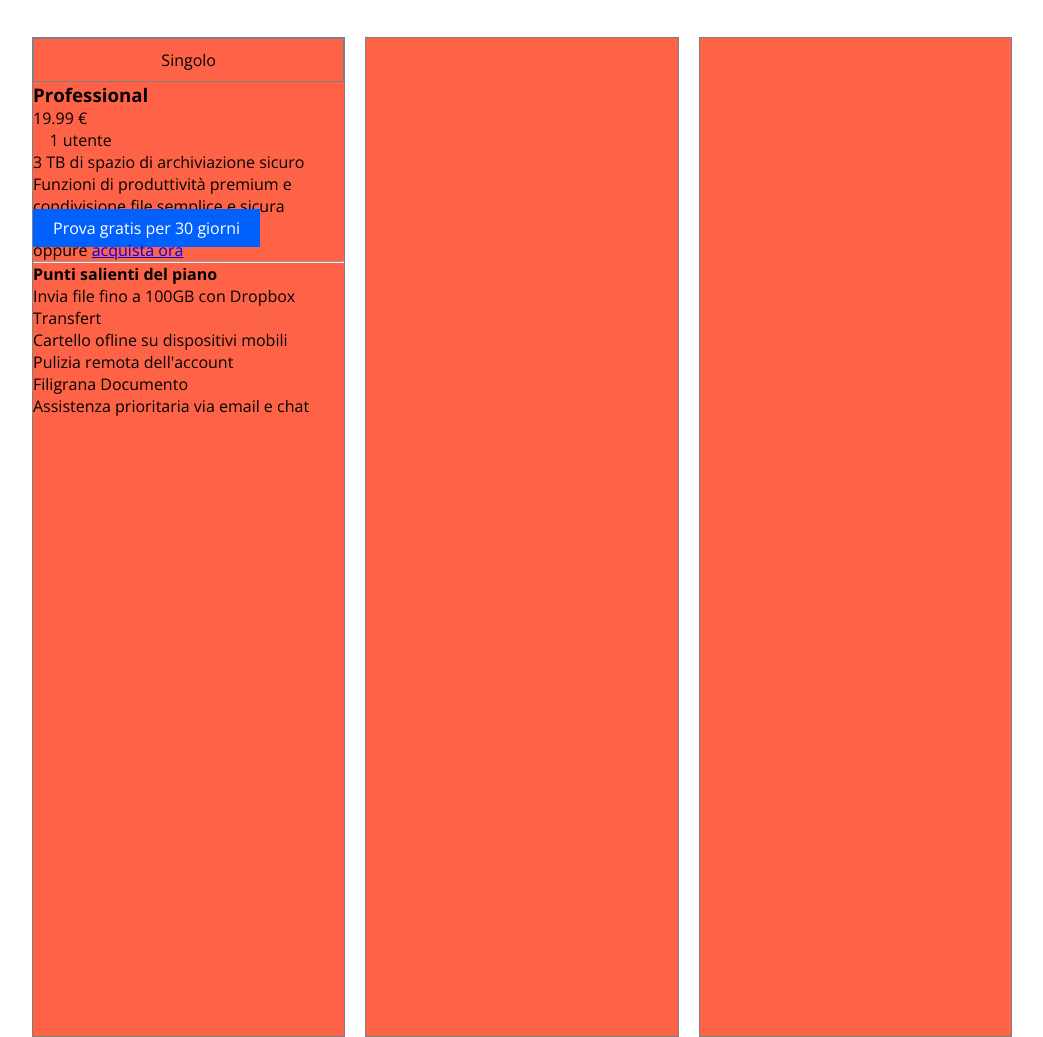
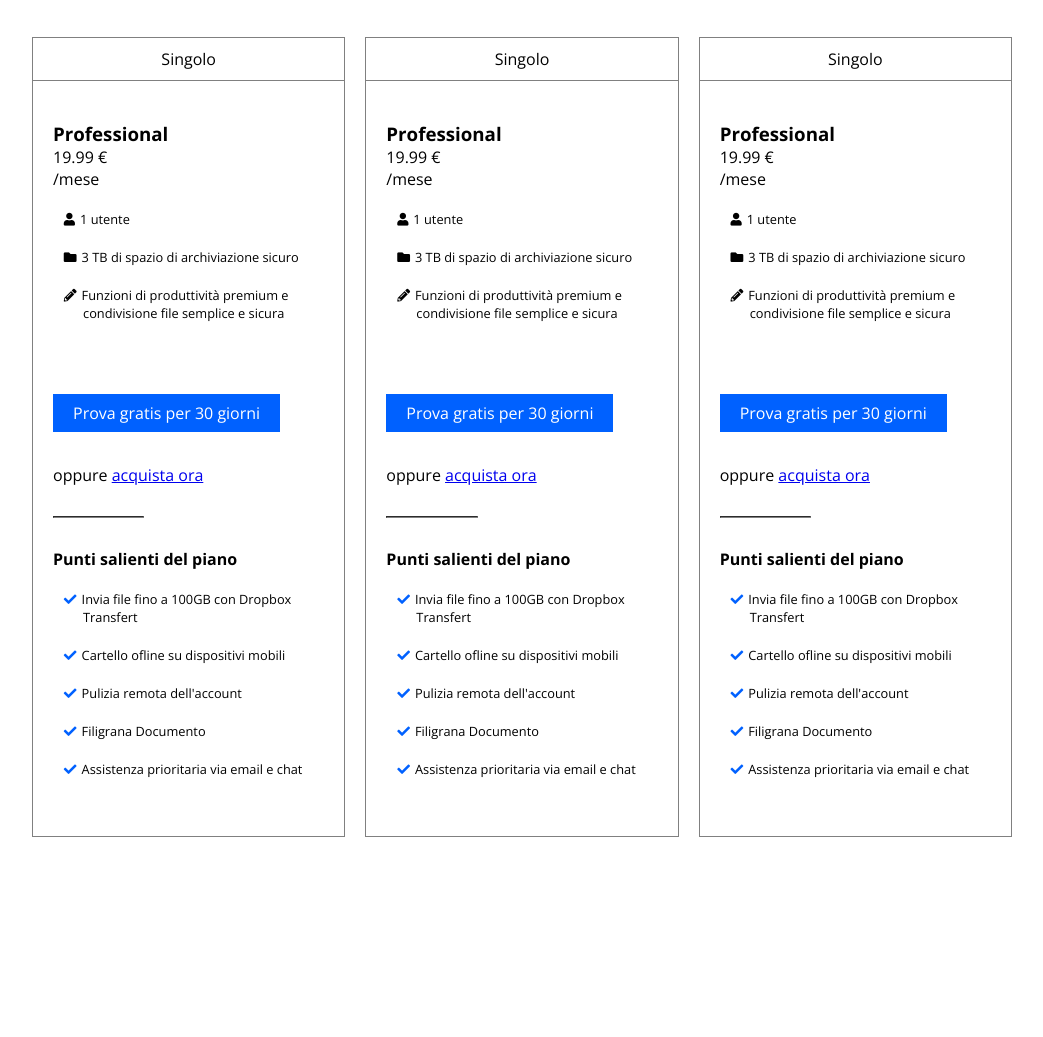
Before and after one commit to Simone-De-Santis/htmlcss-dropbox, a plain HTML site: page index.html in a window 1280 px wide. Shown: the part 1040-2077 px from the top of the page, without its empty margins (108-1151 px from the left). After the commit the page ends 1878 px from the top, so only its background shows below. Drawn offline with nearby package versions, Linux system fonts and the light colour scheme.

Commit message:
fine colonne

```diff
--- a/index.html
+++ b/index.html
@@ -84,31 +84,102 @@
                             <section class="subscription-name">
                                 <h3>Professional</h3>
                                 <p>19.99 &euro;</p>
+                                <p>/mese</p>
                                 <section class="subscription-info">
                                     <ol>
                                         <li class="icon user">1 utente</li>
-                                        <li>3 TB di spazio di archiviazione sicuro</li>
-                                        <li>Funzioni di produttività premium e condivisione file semplice e sicura </li>
+                                        <li class="icon folder">3 TB di spazio di archiviazione sicuro</li>
+                                        <li class="icon pencil">Funzioni di produttività premium e condivisione file
+                                            semplice e sicura </li>
                                     </ol>
-                                    <p><a href="#" class="btn btn-blue">Prova gratis per 30 giorni</a></p>
+                                    <p class="btn-col-info"><a href="#" class="btn btn-blue btn-col-info">Prova gratis
+                                            per 30 giorni</a></p>
                                     <p>oppure <a href="#">acquista ora</a></p>
-                                    <hr>
+                                    <hr class="hr-coll">
                                     <section class="subscription-specifications">
                                         <h4>Punti salienti del piano</h4>
                                         <ul>
-                                            <li>Invia file fino a 100GB con Dropbox Transfert</li>
-                                            <li>Cartello ofline su dispositivi mobili</li>
-                                            <li>Pulizia remota dell'account</li>
-                                            <li>Filigrana Documento</li>
-                                            <li>Assistenza prioritaria via email e chat</li>
+                                            <li class="icon check">Invia file fino a 100GB con Dropbox Transfert</li>
+                                            <li class="icon check">Cartello ofline su dispositivi mobili</li>
+                                            <li class="icon check">Pulizia remota dell'account</li>
+                                            <li class="icon check">Filigrana Documento</li>
+                                            <li class="icon check">Assistenza prioritaria via email e chat</li>
                                         </ul>
                                     </section>
                                 </section>
                             </section>
                         </div>
                     </div>
-                    <div class="col w-33 central-col"></div>
-                    <div class="col w-33"></div>
+
+                    <div class="col w-33 central-col">
+                        <div class="header-col ">
+                            <p>Singolo</p>
+                        </div>
+                        <div class="main-collum">
+                            <section class="subscription-name">
+                                <h3>Professional</h3>
+                                <p>19.99 &euro;</p>
+                                <p>/mese</p>
+                                <section class="subscription-info">
+                                    <ol>
+                                        <li class="icon user">1 utente</li>
+                                        <li class="icon folder">3 TB di spazio di archiviazione sicuro</li>
+                                        <li class="icon pencil">Funzioni di produttività premium e condivisione file
+                                            semplice e sicura </li>
+                                    </ol>
+                                    <p class="btn-col-info"><a href="#" class="btn btn-blue btn-col-info">Prova gratis
+                                            per 30 giorni</a></p>
+                                    <p>oppure <a href="#">acquista ora</a></p>
+                                    <hr class="hr-coll">
+                                    <section class="subscription-specifications">
+                                        <h4>Punti salienti del piano</h4>
+                                        <ul>
+                                            <li class="icon check">Invia file fino a 100GB con Dropbox Transfert</li>
+                                            <li class="icon check">Cartello ofline su dispositivi mobili</li>
+                                            <li class="icon check">Pulizia remota dell'account</li>
+                                            <li class="icon check">Filigrana Documento</li>
+                                            <li class="icon check">Assistenza prioritaria via email e chat</li>
+                                        </ul>
+                                    </section>
+                                </section>
+                            </section>
+                        </div>
+                    </div>
+                    <div class="col w-33">
+                        <div class="header-col ">
+                            <p>Singolo</p>
+                        </div>
+                        <div class="main-collum">
+                            <section class="subscription-name">
+                                <h3>Professional</h3>
+                                <p>19.99 &euro;</p>
+                                <p>/mese</p>
+                                <section class="subscription-info">
+                                    <ol>
+                                        <li class="icon user">1 utente</li>
+                                        <li class="icon folder">3 TB di spazio di archiviazione sicuro</li>
+                                        <li class="icon pencil">Funzioni di produttività premium e condivisione file
+                                            semplice e sicura </li>
+                                    </ol>
+                                    <p class="btn-col-info"><a href="#" class="btn btn-blue btn-col-info">Prova gratis
+                                            per 30 giorni</a></p>
+                                    <p>oppure <a href="#">acquista ora</a></p>
+                                    <hr class="hr-coll">
+                                    <section class="subscription-specifications">
+                                        <h4>Punti salienti del piano</h4>
+                                        <ul>
+                                            <li class="icon check">Invia file fino a 100GB con Dropbox Transfert</li>
+                                            <li class="icon check">Cartello ofline su dispositivi mobili</li>
+                                            <li class="icon check">Pulizia remota dell'account</li>
+                                            <li class="icon check">Filigrana Documento</li>
+                                            <li class="icon check">Assistenza prioritaria via email e chat</li>
+                                        </ul>
+                                    </section>
+                                </section>
+                            </section>
+                        </div>
+
+                    </div>
                 </div>
             </div>
 
--- a/style/style.css
+++ b/style/style.css
@@ -81,6 +81,25 @@
 h2{
     margin-bottom: 30px;
 }
+/* icon  */
+.icon::before{
+    font-family: "Font Awesome 5 Free";
+    font-weight: 900;
+    margin-right: 5px;
+}
+.icon.user::before{
+    content: "\f007";
+}
+.icon.folder::before{
+    content: "\f07b";
+}
+.icon.pencil::before{
+    content: "\f303";
+}
+.icon.check::before{
+    content: "\f00c";
+    color: #0061ff;
+}
 
 
 
@@ -129,21 +148,7 @@
 .frontpage .container{
     padding-top: 50px;
 }
-/* icon  */
-.icon::before{
-    font-family: " Font Awesome 5 Free";
-    font-weight: 900;
-    margin-right: 4px;
-}
-.icon.user::before{
-    content: "\f007";
-}
-
 /* subscription */
-
-
-
-
 .title-subscription{
     font-size:40px;
     font-weight: 700;
@@ -153,8 +158,8 @@
 }
 .collum-subscription .col{
     border: 1px solid gray;
-    height: 1000px;
-    background-color: tomato;
+    height: 800px;
+
     margin-top: 50px;
 }
 .collum-subscription .central-col{
@@ -162,8 +167,24 @@
     margin-right: 20px;
 }
 .collum-subscription .col .header-col{
-    border: 1px solid gray;
+    border-bottom: 1px solid gray;
     padding: 10px;
     text-align: center;
-
 }
+.collum-subscription .main-collum{
+    padding: 40px 20px;
+}
+.subscription .collum-subscription li{
+    padding-left: 10px;
+    text-indent: -1.5em;
+    margin: 20px;
+    font-size: 0.8em;
+}
+.subscription-info .btn-col-info{
+   margin-top: 80px;
+   margin-bottom: 40px;
+}
+.hr-coll{
+    margin: 30px 180px 30px 0px;
+    border-color:gray;
+}
```
